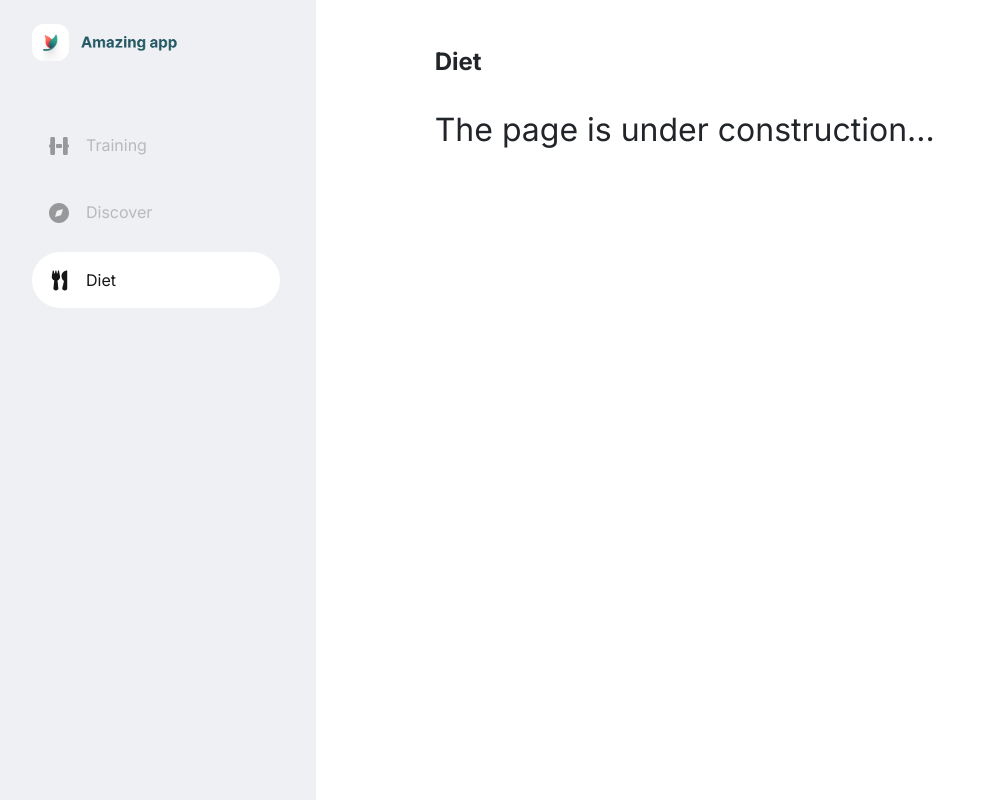
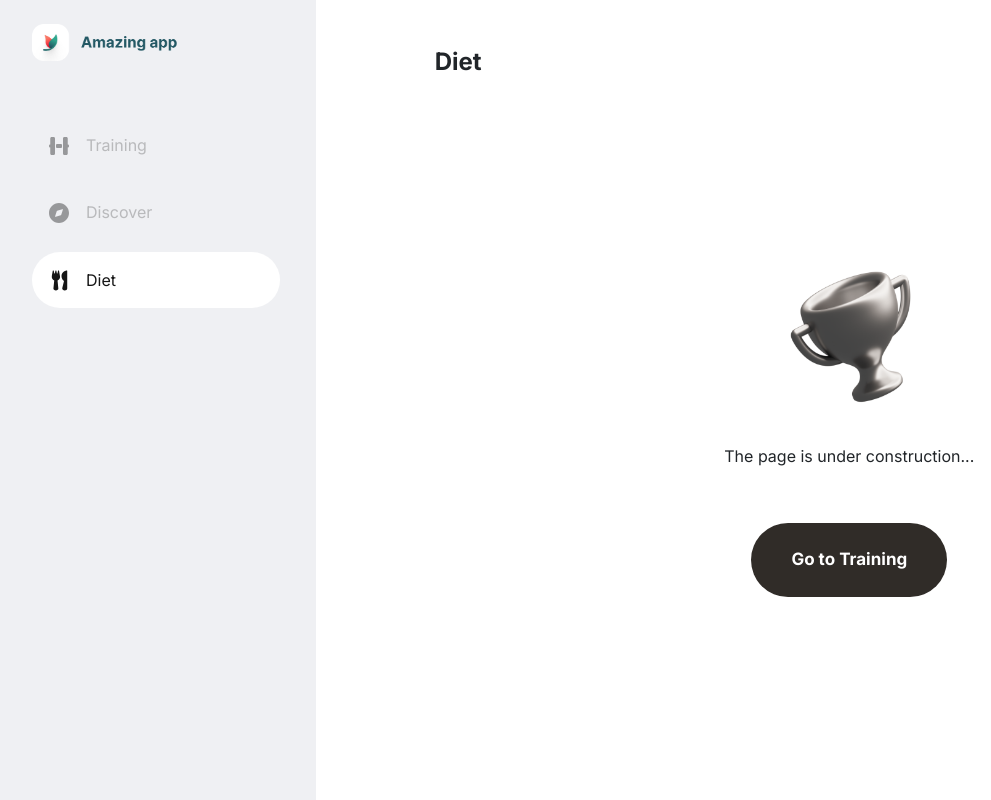
Before and after one commit to vladimirevstratov/amazing-training-app, a React (Create React App) app: page /diet in a window 1280 px wide. Shown: the whole page, without its empty margins (4-995 px from the left). Built offline with nearby package versions, Linux system fonts and the light colour scheme.

Commit message:
Under construction

```diff
--- a/src/index.css
+++ b/src/index.css
@@ -3,10 +3,12 @@ body {
   font-family: 'Inter', sans-serif;
   -webkit-font-smoothing: antialiased;
   -moz-osx-font-smoothing: grayscale;
+  --main-white-color: #ffffff;
   --main-text-color: #161616;
   --second-text-color: #16161640;
   --third-text-color: #16161650;
   --second-bg-color: #eff0f3;
+  --main-button-color:#302C28;
 }
 
 code {
--- /dev/null
+++ b/src/pages/under-construction/index.module.css
@@ -0,0 +1,32 @@
+.container {
+    display: flex;
+    min-height: 80vh;
+    align-items: center;
+    justify-content: center;
+    flex-direction: column;
+}
+
+.button {
+    margin-top: 39px;
+    background-color: var(--main-button-color);
+    border-radius: 40px;
+    border: none;
+    padding: 24px 40px 24px 40px;
+    font-weight: bold;
+    font-size: 17px;
+    text-decoration: none;
+    color: var(--main-white-color)
+}
+
+.button:hover {
+    color: var(--main-white-color)
+}
+
+.button:hover {
+    background-color: var(--main-button-color);
+}
+
+
+.text {
+    margin-top: 35px;
+}
--- a/src/pages/under-construction/index.tsx
+++ b/src/pages/under-construction/index.tsx
@@ -1,13 +1,29 @@
 import MainLayout from '../../components/common/main-layout';
+import cup from '../../images/cup.png';
+import { Button } from 'react-bootstrap';
+import { menuTitles, menuUrls } from '../../constants/structures';
+import { useHistory } from 'react-router-dom';
+import styles from './index.module.css';
 
 interface UnderConstructionProps {
   pageTitle: string;
 }
 
 const UnderConstruction = ({ pageTitle }: UnderConstructionProps) => {
+  const history = useHistory();
+
   return (
     <MainLayout title={'Under construction'} pageTitle={pageTitle}>
-      <h2>The page is under construction...</h2>
+      <div className={styles.container}>
+        <img src={cup} width="144" height="144" />
+        <p className={styles.text}>The page is under construction...</p>
+        <button
+          onClick={() => history.push(menuUrls.training)}
+          className={styles.button}
+        >
+          Go to {menuTitles.training}
+        </button>
+      </div>
     </MainLayout>
   );
 };
```
Also changed, not shown: src/images/cup.png (added).
